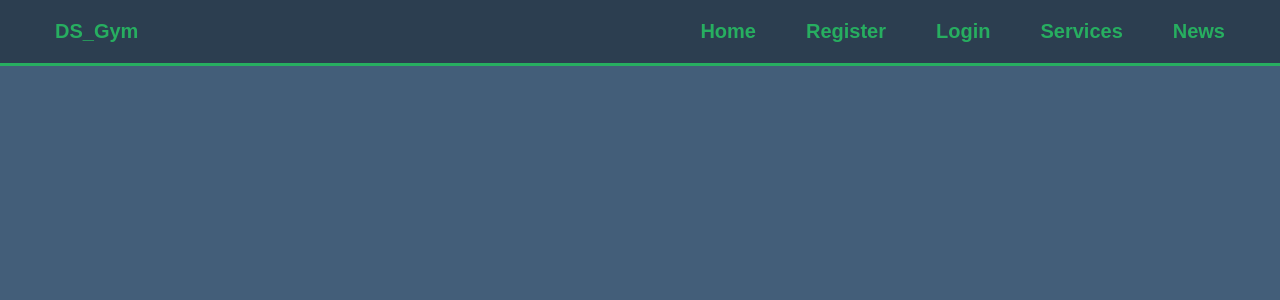
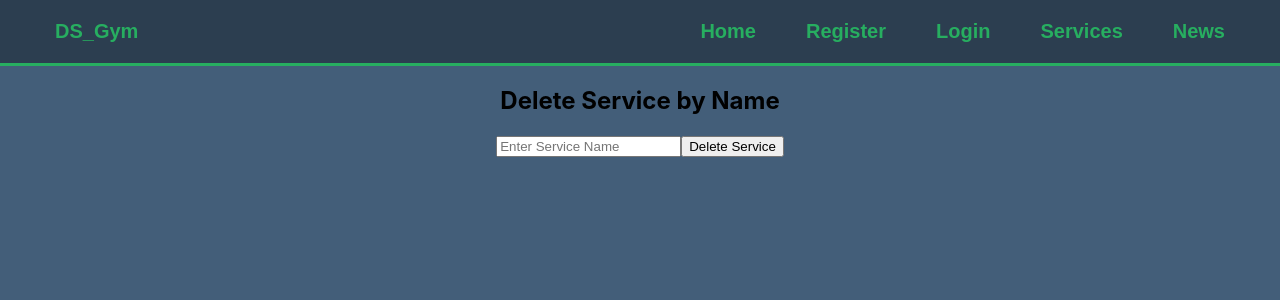
Before and after one commit to filipposmertzanakis/gym, a React (Create React App) app in the folder gym-management-frontend/: page /AdminPage/DeleteServiceByName in a window 1280 px wide. Shown: the top 300 px of the page. Built offline with nearby package versions, Linux system fonts and the light colour scheme.

Commit message:
zaf: delete service (oxi pliros leitourgiko akoma)

```diff
--- a/gym-management-frontend/src/App.js
+++ b/gym-management-frontend/src/App.js
@@ -11,6 +11,7 @@ import './styles/App.css';
 import './styles/navbar.css';
 import Register_Requests from './components/Register_Requests';
 import CreateService from './components/CreateService';
+import DeleteServiceByName from './components/DeleteServiceByName';
 import { useUser } from './context/UserContext'
 
 //EDV EINAI TO HOME PAGE DHLADH H SELIDA POY UA EMFANIZETAI KATHE FORA POY ANOIGEI TO SITE
@@ -65,6 +66,7 @@ function App() {
           <Route path="/AdminPage/CreateService"  element={<CreateService/>} />
           <Route path="/AdminPage/updateUser" element={<UpdateUser/>} />
           <Route path="/AdminPage/Register_Requests" element={<Register_Requests/>} />
+          <Route path="/AdminPage/DeleteServiceByName" element={<DeleteServiceByName/>} />
           <Route path="/" element={<HomePage />} />
         </Routes>
       </div>
--- a/gym-management-frontend/src/apiService.js
+++ b/gym-management-frontend/src/apiService.js
@@ -112,3 +112,13 @@ export const createService = async (serviceData) => {
     throw error.response.data;
   }
 };
+export const deleteServiceByName = async (serviceName) => {
+  try {
+    console.log(`Attempting to delete service: ${serviceName}`);
+    const response = await axios.delete(`${API_URL}/services/deleteByName/${serviceName}`);
+    return response.data;
+  } catch (error) {
+    console.error('API Error:', error.response || error.message);
+    throw error.response?.data || { message: 'Error deleting service' };
+  }
+};
--- a/gym-management-frontend/src/components/AdminPage.js
+++ b/gym-management-frontend/src/components/AdminPage.js
@@ -1,6 +1,7 @@
 import React, { useState } from 'react';
 import DeleteUser from './DeleteUser';
 import UpdateUser from './UpdateUser';
+import DeleteServiceByName from './DeleteServiceByName';
 import { BrowserRouter as Router, Route, Routes, Link, } from 'react-router-dom';
 const AdminPage = () =>  {
     return (
@@ -11,6 +12,7 @@ const AdminPage = () =>  {
           <button><Link to='UpdateUser'>Update User</Link></button>
           <button><Link to='Register_Requests'>Register_Requests</Link></button>
           <button><Link to='CreateService'>Create_Service</Link></button>
+          <button><Link to='DeleteServiceByName'>deleteServiceByName</Link></button>
         </div>
       </div>
     );
--- /dev/null
+++ b/gym-management-frontend/src/components/DeleteServiceByName.js
@@ -0,0 +1,39 @@
+import React, { useState } from 'react';
+import { deleteServiceByName } from '../apiService';
+
+const DeleteServiceByName = () => {
+  const [serviceName, setServiceName] = useState('');
+  const [message, setMessage] = useState('');
+
+  const handleDelete = async () => {
+    if (!serviceName) {
+      setMessage('Please enter a service name.');
+      return;
+    }
+
+    try {
+      await deleteServiceByName(serviceName);
+      setMessage(`Service "${serviceName}" deleted successfully!`);
+      setServiceName(''); // Clear the input field
+    } catch (error) {
+      setMessage(error.message || 'Error deleting service');
+    }
+  };
+
+  return (
+    <div>
+      <h2>Delete Service by Name</h2>
+      <input
+        type="text"
+        placeholder="Enter Service Name"
+        value={serviceName}
+        onChange={(e) => setServiceName(e.target.value)}
+        required
+      />
+      <button onClick={handleDelete}>Delete Service</button>
+      {message && <p>{message}</p>}
+    </div>
+  );
+};
+
+export default DeleteServiceByName;
```
Also changed, not shown: gym-management-frontend/src/components/MakeBooking.js (added), 1 other file (tests, documents, lock files or other folders).
